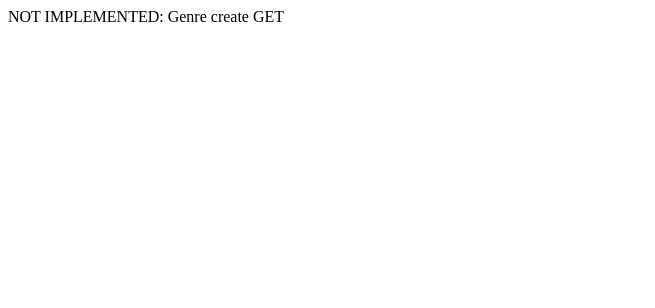
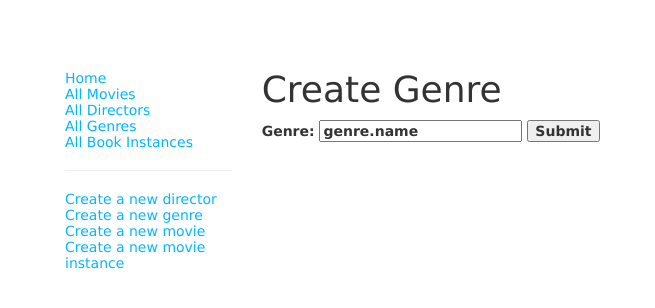
Before and after one commit to cdpadilla42/90s-blockbuster, a Node server app: page /catalog/genre/create in a window 1280 px wide. Shown: the top 308 px of the page, without its empty margins (0-655 px from the left). Run offline with Node 20, Linux system fonts and the light colour scheme; some libraries are stand-ins or nearby versions.

Commit message:
Add creat genre form

```diff
--- a/controllers/genreController.js
+++ b/controllers/genreController.js
@@ -1,24 +1,97 @@
 const Genre = require('../models/genre');
+const Movie = require('../models/movie');
+const async = require('async');
+const validator = require('express-validator');
 
 // Display list of Genres
-exports.genre_list = (req, res) => {
-  res.send('NOT IMPLEMENTED: Genre List');
+exports.genre_list = (req, res, next) => {
+  Genre.find()
+    .sort([['name', 'ascending']])
+    .exec((err, list_genres) => {
+      if (err) return next(err);
+      res.render('genre_list', {
+        title: 'Genre List',
+        genre_list: list_genres,
+      });
+    });
 };
 
 // Display details of Genres
-exports.genre_detail = (req, res) => {
-  res.send('NOT IMPLEMENTED: Genre Detail: ' + req.params.id);
+exports.genre_detail = (req, res, next) => {
+  async.parallel(
+    {
+      genre: function (callback) {
+        Genre.findById(req.params.id).exec(callback);
+      },
+
+      genre_books: function (callback) {
+        Genre.find({ genre: req.params.id }).exec(callback);
+      },
+    },
+    function (err, results) {
+      if (err) return next(err);
+      if (results.genre == null) {
+        var err = new Error('Genre not found');
+        err.status = 404;
+        return next(err);
+      }
+
+      res.render('genre_detail', {
+        title: 'Genre Detail',
+        genre: results.genre,
+        genre_movies: results.genre_movies,
+      });
+    }
+  );
 };
 
 // Display create Genres GET
 exports.genre_create_get = (req, res) => {
-  res.send('NOT IMPLEMENTED: Genre create GET');
+  res.render('genre_form', { title: 'Create Genre' });
 };
 
 // Handle create Genres POST
-exports.genre_create_post = (req, res) => {
-  res.send('NOT IMPLEMENTED: Genre create POST');
-};
+exports.genre_create_post = [
+  // Validate that the name field is not empty
+  validator.body('name', 'Genre name required').trim().isLength({ min: 1 }),
+
+  // Sanitize (escape) the name field.
+  validator.sanitizeBody('name').escape(),
+
+  // Process request after validation and sanitization.
+  (req, res, next) => {
+    const errors = validator.validationResult(req);
+
+    // Create a genre object with escaped and trimmed data
+    const genre = new Genre({ name: req.body.name });
+
+    if (!errors.isEmpty()) {
+      // Render form again with sanitized values/error msgs
+      res.render('genre_form', {
+        title: 'Create Genre',
+        genre: genre,
+        errors: errors.array(),
+      });
+      return;
+    } else {
+      // Data is valid
+      // Check if Genre with same name already exists
+      Genre.findONe({ name: req.body.name }).exec(function (err, found_genre) {
+        if (err) return next(err);
+
+        if (found_genre) {
+          // Genre exists, redirect to detail page
+          res.redirect(found_genre.url);
+        } else {
+          genre.save(function (err) {
+            if (err) return next(err);
+            res.redirect(genre.url);
+          });
+        }
+      });
+    }
+  },
+];
 
 // Display Update Genres GET
 exports.genre_update_get = (req, res) => {
--- a/models/genre.js
+++ b/models/genre.js
@@ -6,6 +6,8 @@ const GenreSchema = new Schema({
   name: { type: String, required: true, min: 3, max: 100 }
 });
 
-GenreSchema.virtual('url').get(() => 'catalog/genre/' + this._id);
+GenreSchema.virtual('url').get(function() {
+  return '/catalog/genre/' + this._id;
+});
 
 module.exports = mongoose.model('Genre', GenreSchema);
--- a/models/movieinstance.js
+++ b/models/movieinstance.js
@@ -1,4 +1,5 @@
 const mongoose = require('mongoose');
+const moment = require('moment');
 
 const Schema = mongoose.Schema;
 
@@ -18,6 +19,10 @@ MovieInstanceSchema.virtual('url').get(
   () => 'catalog/movieinstance' + this._id
 );
 
+MovieInstanceSchema.virtual('due_back_formatted').get(() => {
+  moment(this.due_back).format('MMMM Do, YYYY');
+});
+
 // Export
 
 module.exports = mongoose.model('MovieInstance', MovieInstanceSchema);
--- a/package.json
+++ b/package.json
@@ -12,8 +12,10 @@
     "cookie-parser": "~1.4.4",
     "debug": "~2.6.9",
     "express": "~4.16.1",
+    "express-validator": "^6.4.0",
     "hbs": "^4.1.0",
     "http-errors": "~1.6.3",
+    "moment": "^2.24.0",
     "mongoose": "^5.9.7",
     "morgan": "~1.9.1"
   },
--- /dev/null
+++ b/views/genre_form.hbs
@@ -0,0 +1,12 @@
+
+<h1> {{title}}  </h1>
+
+<form action="" method="post">
+  <div class="form-group">
+    <label for="name">
+      Genre:
+      <input type="text" name="name" placeholder="Fantasy, Poetry, etc." value="genre.name">
+      <input type="submit" value="Submit">
+    </label>
+  </div>
+</form>
--- a/views/layout.hbs
+++ b/views/layout.hbs
@@ -26,7 +26,9 @@
           </ul>
         </div>
         <div class="col-sm-10">
-          {{{content}}}
+
+          {{{body}}}
+
         </div>
       </div>
     </div>
```
Also changed, not shown: controllers/directorController.js (+12 -3 lines), controllers/movieController.js (+10 -11 lines), controllers/movieInstranceController.js (+11 -2 lines), models/director.js (+4 -4 lines), views/director_list.hbs (added, +9 -0 lines), views/genre_detail.hbs (added, +11 -0 lines), views/genre_list.hbs (added, +9 -0 lines), views/index.hbs (+23 -1 lines), views/movie_list.hbs (added, +9 -0 lines), views/movieinstance_list.hbs (added, +9 -0 lines), 1 other file.
